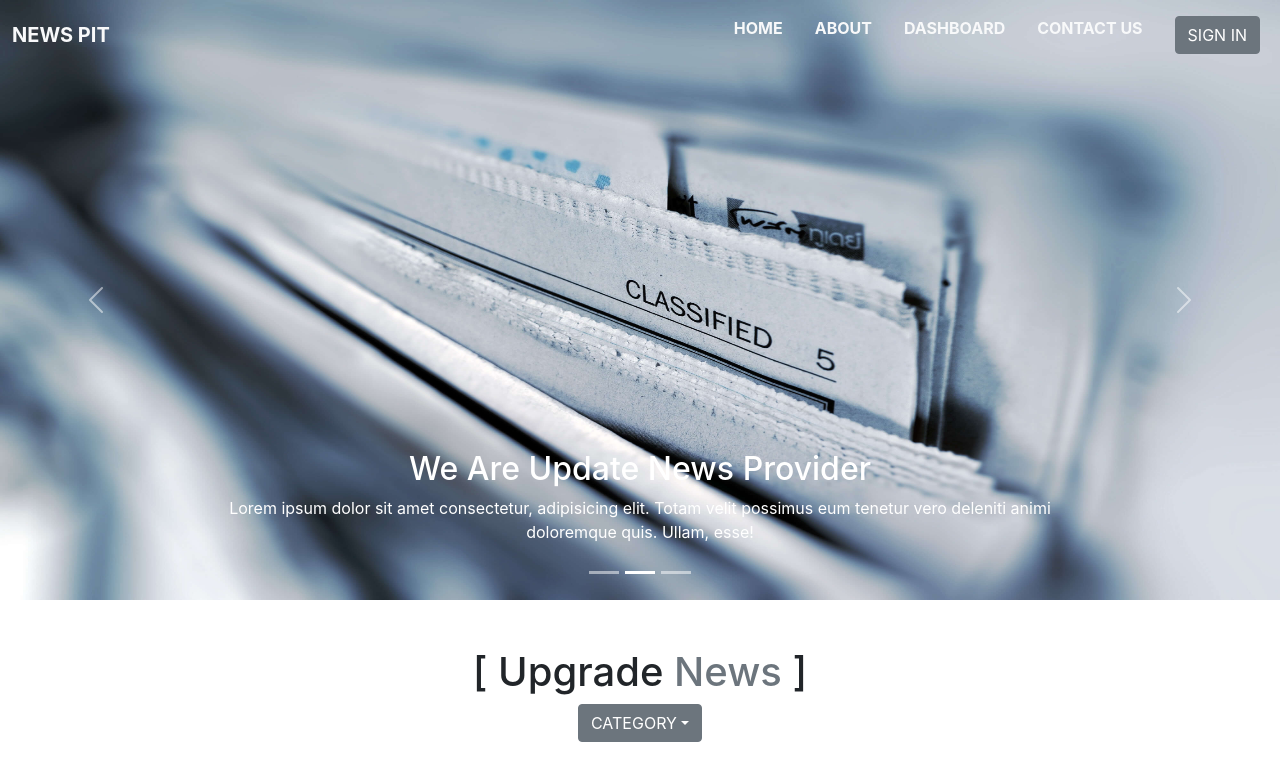
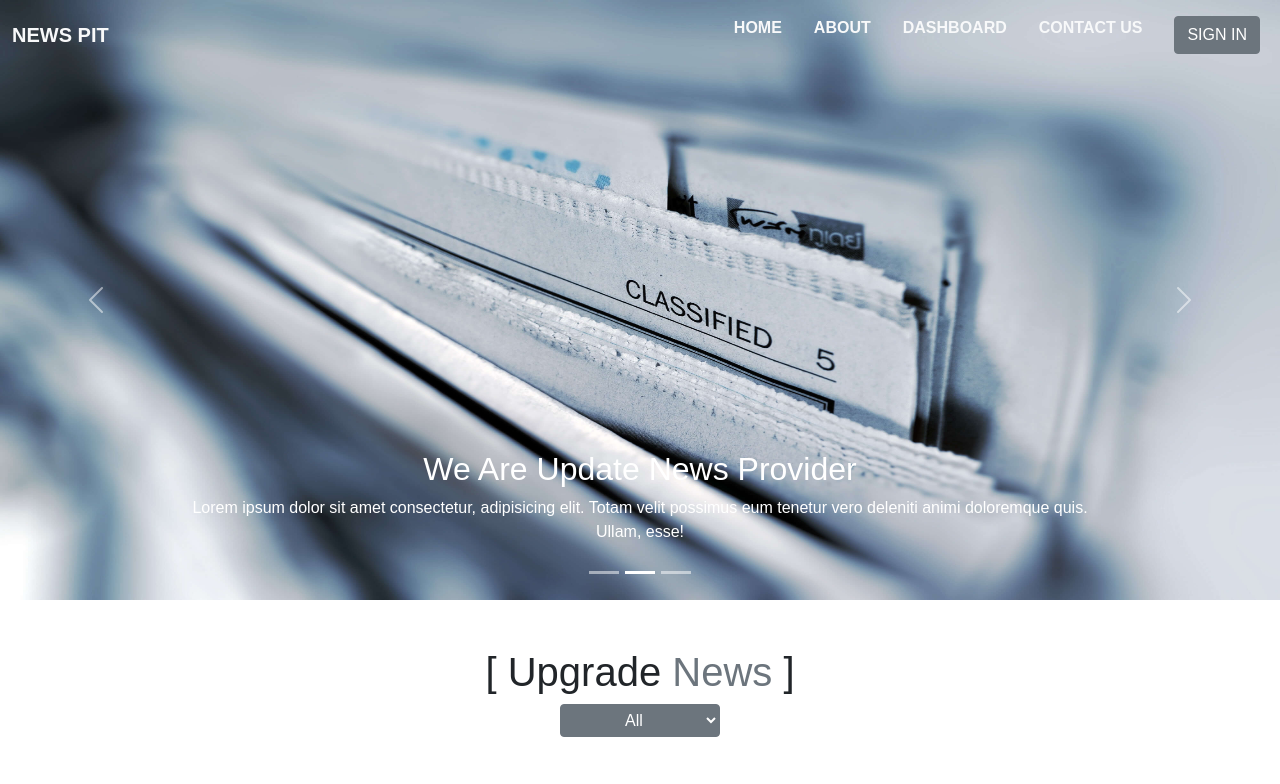
Before and after one commit to AMFahim/News-Pit-Client, a React (Create React App) app: page / in a window 1280 px wide. Shown: the top 784 px of the page. Built offline with nearby package versions, Linux system fonts and the light colour scheme.

Commit message:
font style updated

```diff
--- a/src/Components/Home/AllArticles/AllArticles.js
+++ b/src/Components/Home/AllArticles/AllArticles.js
@@ -44,16 +44,16 @@ const AllArticles = () => {
       <div className="pt-5">
         <h1>[ Upgrade <span className="text-muted">News</span> ]</h1>
         <div className="dropdown">
-          <button className="btn btn-secondary dropdown-toggle" type="button" id="dropdownMenuButton1" data-bs-toggle="dropdown" aria-expanded="false">
-            CATEGORY
-          </button>
-          <ul className="dropdown-menu" aria-labelledby="dropdownMenuButton1">
-            <li><Link to="/" className="dropdown-item" href="#">Business</Link></li>
-            <li><Link to="/" className="dropdown-item" href="#">Entertainment</Link></li>
-            <li><Link to="/" className="dropdown-item" href="#">Politics</Link></li>
-            <li><Link to="/" className="dropdown-item" href="#">Sports</Link></li>
-            <li><Link to="/" className="dropdown-item" href="#">International</Link></li>
-          </ul>
+        <select style={{ maxWidth: "400px" }} className="btn btn-secondary responsive-input" required>
+            <option disabled={true} className="text-dark" value="Not set">Select Category</option>
+            <option value="All">All</option>
+            <option value="Business">Business</option>
+            <option value="Entertainment">Entertainment</option>
+            <option value="Politics">Politics</option>
+            <option value="Sports">Sports</option>
+            <option value="International">International</option>
+            <option value="Not set">Other</option>
+          </select>
         </div>
       </div>
       <div className="row container justify-content-center">
--- /dev/null
+++ b/src/Components/Home/Footer/Footer.js
@@ -0,0 +1,11 @@
+import React from 'react';
+
+const Footer = () => {
+  return (
+    <div className="container">
+      <h1>This is footer section.</h1>
+    </div>
+  );
+};
+
+export default Footer;
--- a/src/Components/Home/Home/Home.js
+++ b/src/Components/Home/Home/Home.js
@@ -1,6 +1,7 @@
 import React from 'react';
 import AllArticles from '../AllArticles/AllArticles';
 import Banner from '../Banner/Banner';
+import Footer from '../Footer/Footer';
 import Navbar from '../Navbar/Navbar';
 
 const Home = () => {
@@ -9,6 +10,7 @@ const Home = () => {
       <Navbar/>
       <Banner/>
       <AllArticles/>
+      <Footer/>
     </div>
   );
 };
--- a/src/index.css
+++ b/src/index.css
@@ -1,8 +1,6 @@
 body {
   margin: 0;
-  font-family: -apple-system, BlinkMacSystemFont, 'Segoe UI', 'Roboto', 'Oxygen',
-    'Ubuntu', 'Cantarell', 'Fira Sans', 'Droid Sans', 'Helvetica Neue',
-    sans-serif;
+  font-family: 'Poppins', sans-serif;
   -webkit-font-smoothing: antialiased;
   -moz-osx-font-smoothing: grayscale;
 }
```
